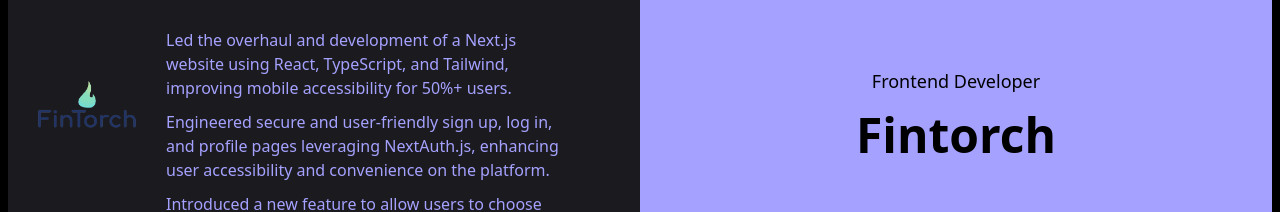
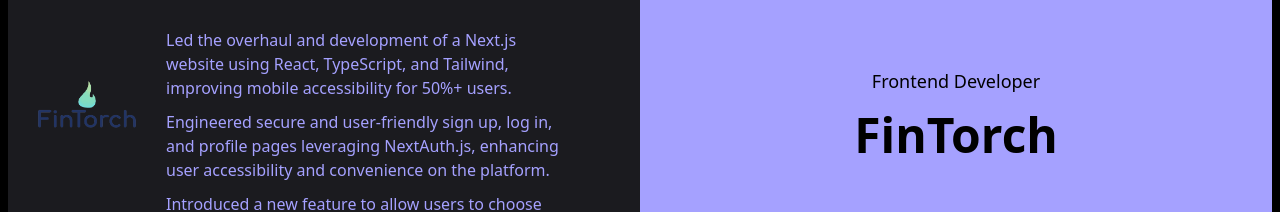
Before and after one commit to Alamgir-K/Personal-Website, a React (Create React App) app: page / in a window 1280 px wide. Shown: the part 1489-1701 px from the top of the page. Built offline with nearby package versions, Linux system fonts and the light colour scheme.

Commit message:
fix typo in experience data

```diff
--- a/src/components/Experience/ExperienceData.js
+++ b/src/components/Experience/ExperienceData.js
@@ -1,6 +1,6 @@
 export default [
     {
-        company: 'Fintorch',
+        company: 'FinTorch',
         role: 'Frontend Developer',
         startDate: 'May 2023',
         endDate: 'Present',
```
